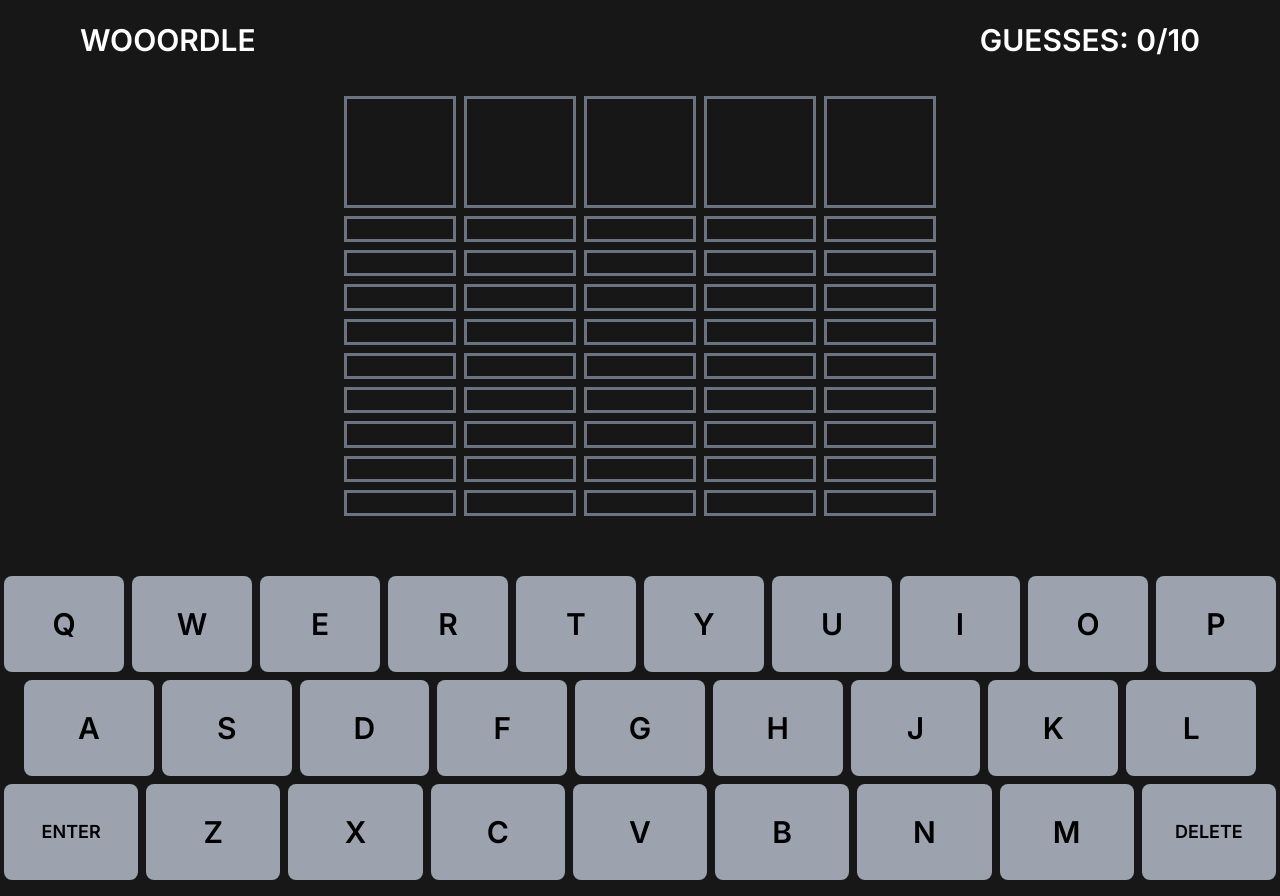
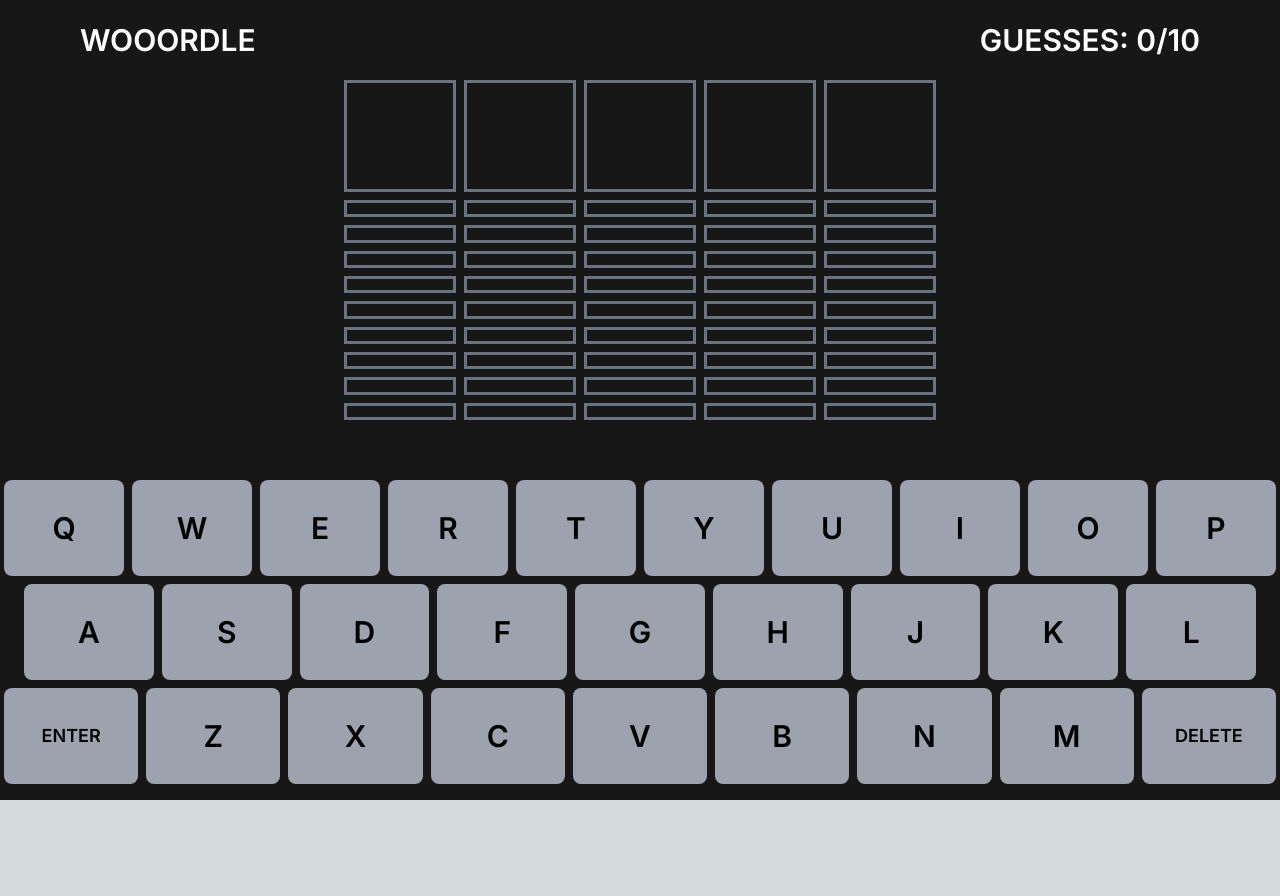
Before and after one commit to bledsoef/wooordle, a Next.js app: page / in a window 1280 px wide. Both pictures are taken after a click on the button "Play Wooordle". After the commit the page ends 800 px from the top, so only its background shows below. Built offline with nearby package versions, Linux system fonts and the light colour scheme.

Commit message:
keyboard styling is hopefullt better?

```diff
--- a/app/page.js
+++ b/app/page.js
@@ -20,7 +20,7 @@ export default function Home() {
     setPlay(true)
   }
   return (
-    <main className="min-h-screen items-center w-full pt-24 bg-neutral-900">
+    <main className="h-screen items-center w-full bg-neutral-900">
       {play && <Navbar guesses={guessesCount}/>}
       {!play && <LandingPage onPlay={handlePlay}/>}
       {!(showModal || guessesCount == 10) && play && <Wordle onEnter={handleEnter} onCorrect={handleCorrect} wordOfDay={"equivocal"}/>}
--- a/components/Wordle.js
+++ b/components/Wordle.js
@@ -257,7 +257,7 @@ export default function Wordle({onEnter, onCorrect, wordOfDay}) {
   let keyboard = initializeKeyboard()
   let rows = initalizeGrid()
   return (
-    <div className="flex flex-col items-center h-screen w-full">
+    <div className="flex flex-col items-center pt-20 h-full w-full">
       {message && <div className="text-3xl uppercase font-bold">{message}</div>}
       <div className="mb-12 flex flex-col h-full">{rows}</div>
       <div className="bottom-0 items-center flex flex-col mb-3 w-full">{keyboard}</div>
```
